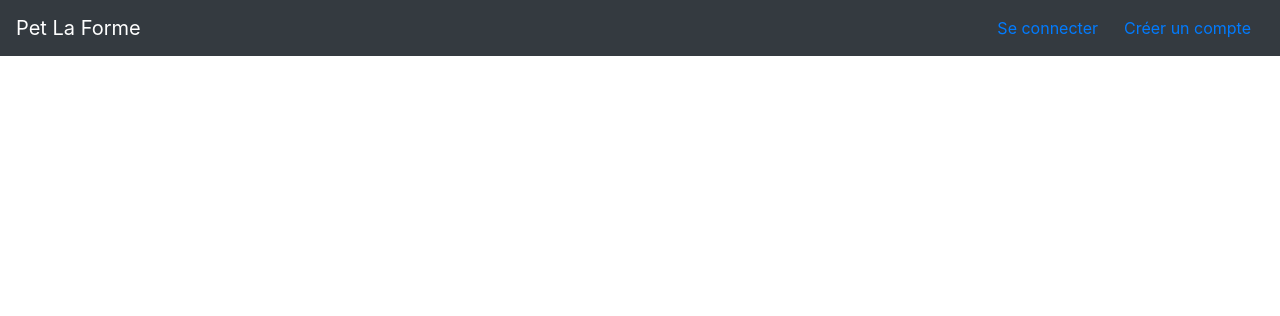
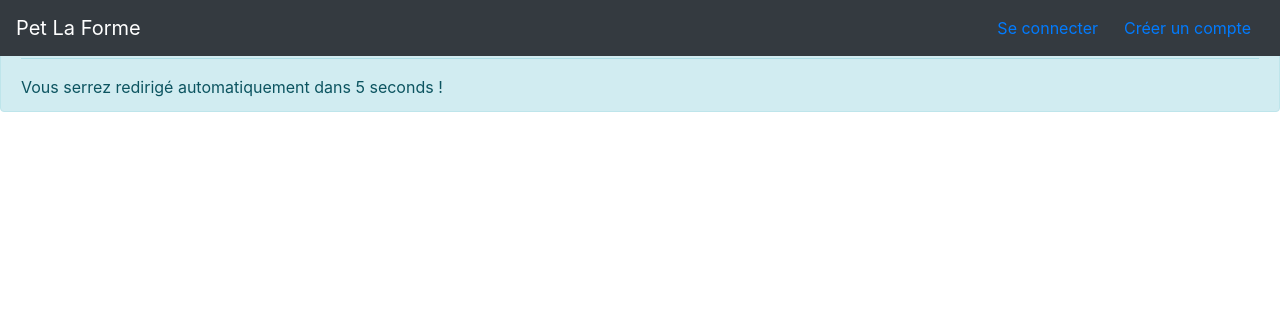
Before and after one commit to sallaino/TPI, a PHP site: page /error.php in a window 1280 px wide. Shown: the top 316 px of the page. Run offline with PHP 8.4, Linux system fonts and the light colour scheme; data that the repository does not hold is empty; some libraries are stand-ins or nearby versions.

Commit message:
fix error.php

```diff
--- a/project/src/php/view/error.php
+++ b/project/src/php/view/error.php
@@ -15,6 +15,18 @@ $nav = '';
 
 //$req->closeCursor();
 
+?>
+
+    <div class="alert alert-info" role="alert">
+        <h4 class="alert-heading">Oups !</h4>
+        <p><?= $error ?></p>
+        <hr>
+        <p class="mb-0">Vous serrez redirigé automatiquement dans 5 seconds !</p>
+    </div>
+
+<?php
+
+
 
 $content = ob_get_clean();
 
```
